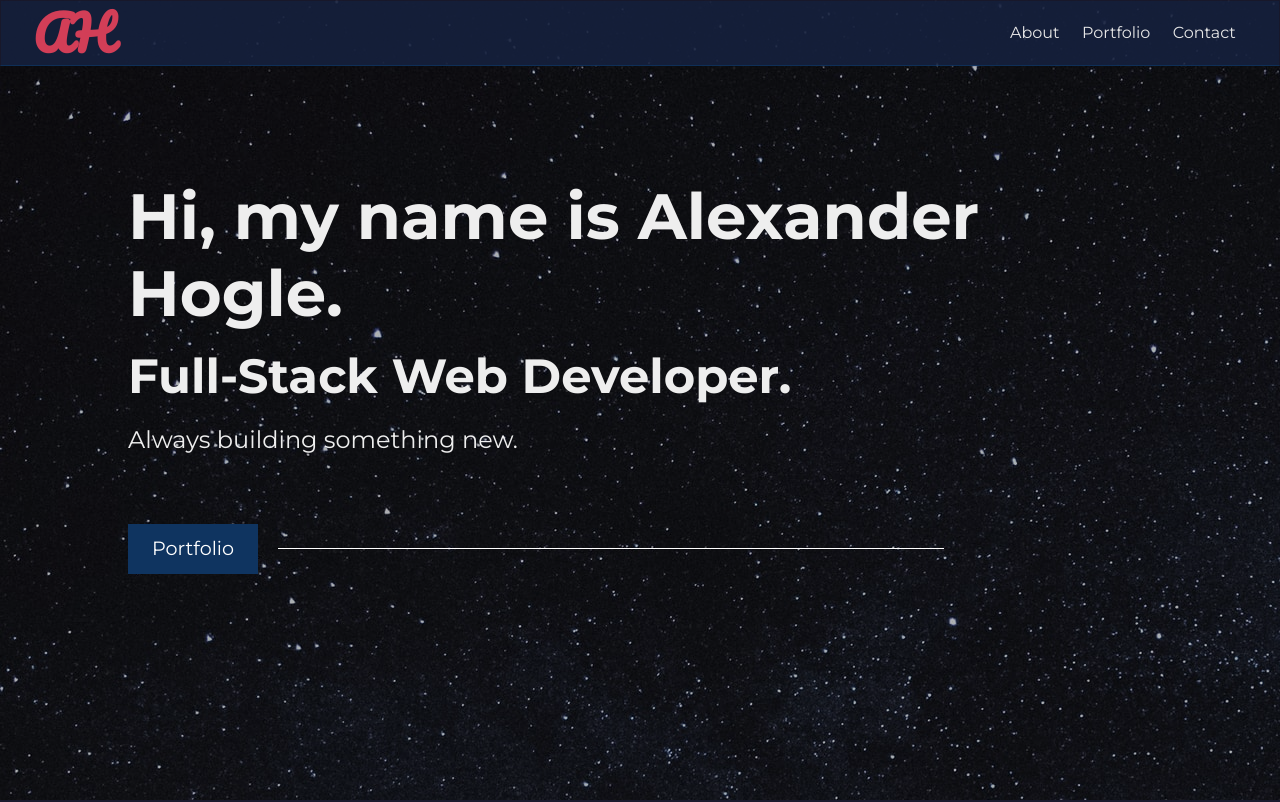
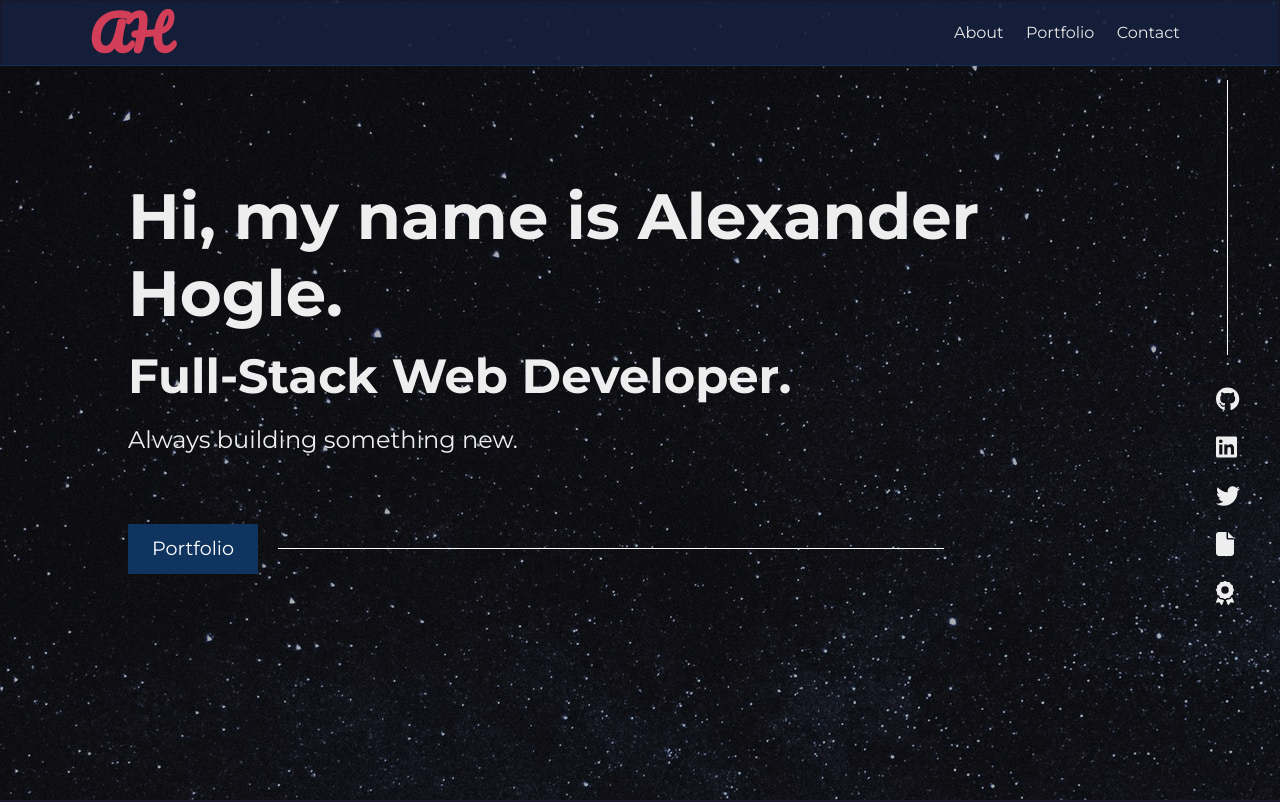
Before and after one commit to alxndrryan/alxndrryan.com, a React (Create React App) app: page / in a window 1280 px wide. Shown: the top 802 px of the page. Built offline with nearby package versions, Linux system fonts and the light colour scheme.

Commit message:
adds socials component with some styling

```diff
--- a/package.json
+++ b/package.json
@@ -3,6 +3,11 @@
   "version": "0.1.0",
   "private": true,
   "dependencies": {
+    "@fortawesome/fontawesome-svg-core": "^6.1.1",
+    "@fortawesome/free-brands-svg-icons": "^6.1.1",
+    "@fortawesome/free-regular-svg-icons": "^6.1.1",
+    "@fortawesome/free-solid-svg-icons": "^6.1.1",
+    "@fortawesome/react-fontawesome": "^0.1.18",
     "@testing-library/jest-dom": "^5.16.4",
     "@testing-library/react": "^13.3.0",
     "@testing-library/user-event": "^13.5.0",
--- a/src/App.js
+++ b/src/App.js
@@ -1,16 +1,24 @@
+import { library } from '@fortawesome/fontawesome-svg-core';
+import { fab } from '@fortawesome/free-brands-svg-icons';
+import { faFile, faAward } from '@fortawesome/free-solid-svg-icons';
+
 import About from './components/About';
 import Contact from './components/Contact';
 import Footer from './components/Footer';
 import Home from './components/Home';
 import Navbar from './components/Navbar';
 import Portfolio from './components/Portfolio';
+import Socials from './components/Socials';
 
 import './css/App.min.css';
+
+library.add(fab, faFile, faAward);
 
 const App = () => {
   return (
     <>
       <Navbar />
+      <Socials />
       <Home />
       <About />
       <Portfolio />
--- /dev/null
+++ b/src/components/Socials.js
@@ -0,0 +1,33 @@
+import { FontAwesomeIcon } from '@fortawesome/react-fontawesome';
+
+const Socials = () => {
+  return (
+    <div className="socials-container">
+      <ul>
+        <li>
+          <div className="socials-line"></div>
+        </li>
+        <li>
+          <a>
+            <FontAwesomeIcon icon="fa-brands fa-github" />
+          </a>
+        </li>
+        <li>
+          <FontAwesomeIcon icon="fa-brands fa-linkedin" />
+        </li>
+        <li>
+          <FontAwesomeIcon icon="fa-brands fa-twitter" />
+        </li>
+        <li>
+          <FontAwesomeIcon icon="fa-solid fa-file" />
+        </li>
+        <li>
+          <FontAwesomeIcon icon="fa-solid fa-award" />
+        </li>
+        <li></li>
+      </ul>
+    </div>
+  );
+};
+
+export default Socials;
--- a/src/scss/App.scss
+++ b/src/scss/App.scss
@@ -143,7 +143,8 @@ img {
     display: flex;
     align-items: center;
     justify-content: space-between;
-    padding: 1.2rem 2rem;
+    padding: 1.2rem 5.5rem;
+    // padding-right: 6rem;
     position: fixed;
     z-index: 1;
     width: 100%;
@@ -204,3 +205,32 @@ img {
     gap: 15px;
     position: relative;
 }
+
+// Socials
+
+.socials-container {
+    position: fixed;
+    z-index: 10;
+    top: 75px;
+    right: 35px;
+    left: auto;
+
+    li {
+        font-size: 1.5rem;
+        padding: 5px;
+    }
+
+    a {
+        color: $light-color;
+    }
+
+    .socials-line {
+
+        height: 275px;
+        border-right: 1px solid white;
+        width: auto;
+        margin-right: 12px;
+        margin-bottom: 1rem;
+
+    }
+}
```
Also changed, not shown: src/css/App.min.css, 1 other file (tests, documents, lock files or other folders).
